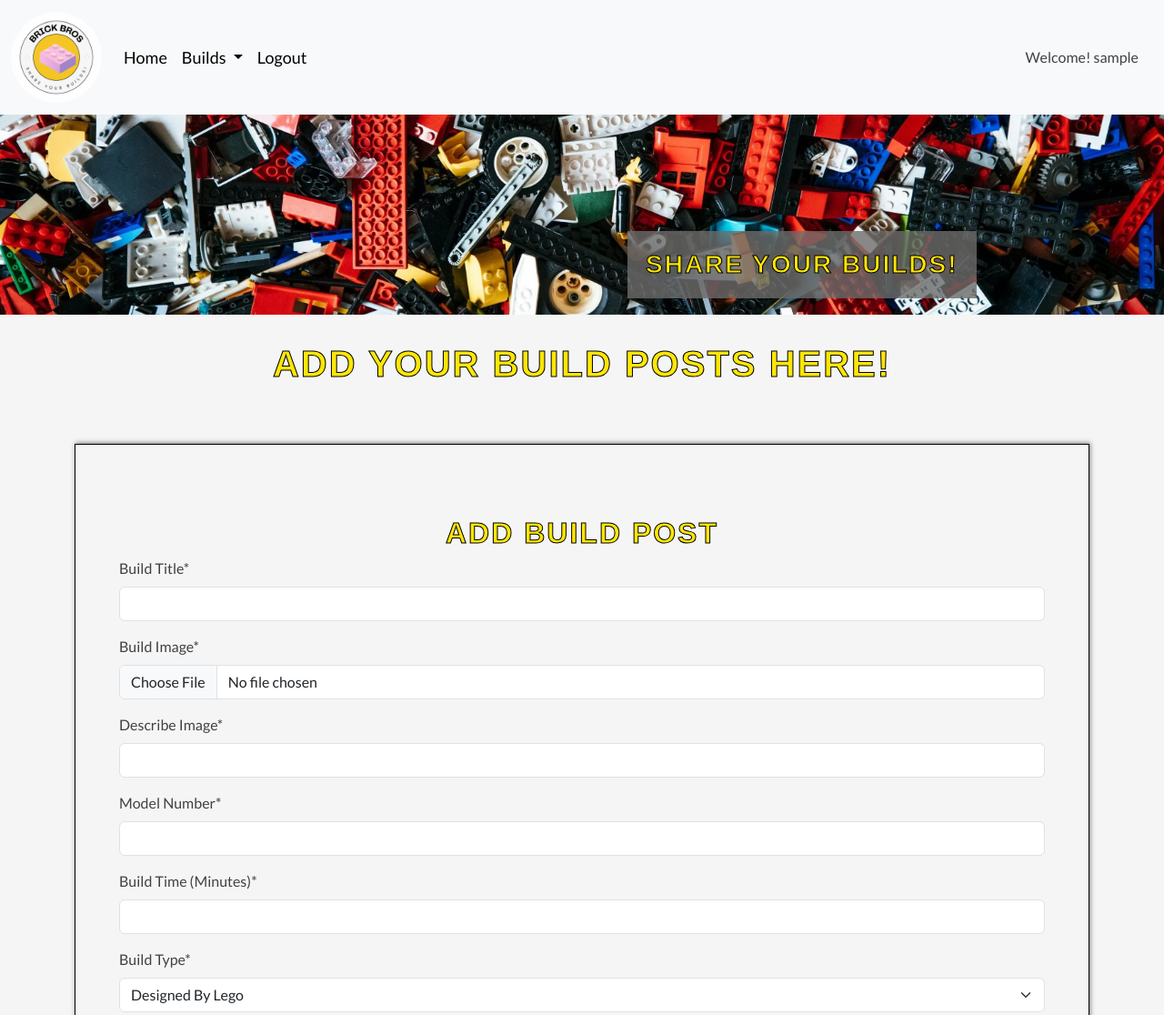
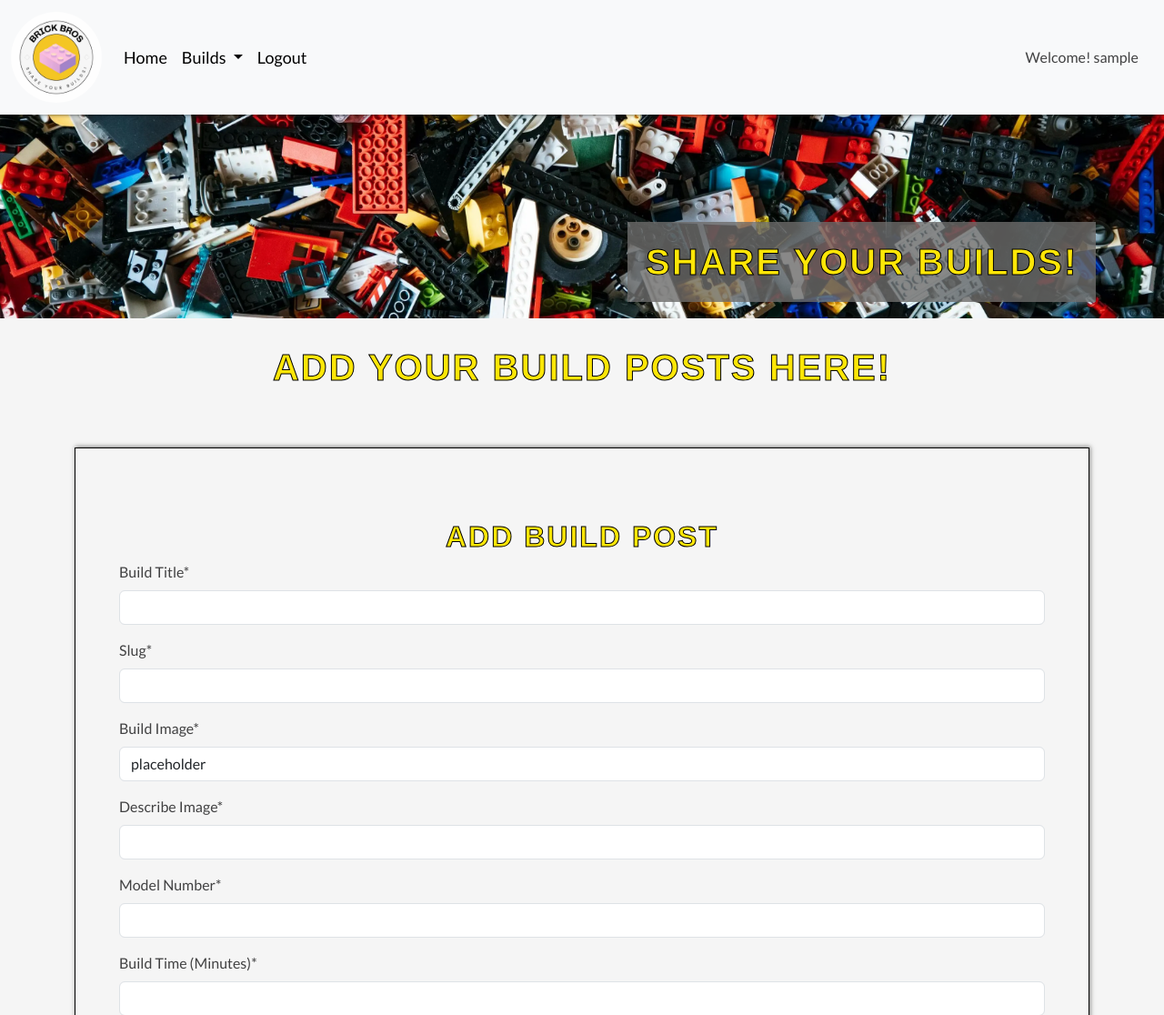
Before and after one commit to philtipping31/PP4---BrickBros, a Django app: page /builds/add/ in a window 1280 px wide. Shown: the top 1116 px of the page at 91% size. Run offline with Django 5.2, Linux system fonts and the light colour scheme; the visitor is signed in with stand-in values (Sample User, id 1); some libraries are stand-ins or nearby versions.

Commit message:
Allow posts to be added and then viewed on the builds page

```diff
--- a/brickbros/urls.py
+++ b/brickbros/urls.py
@@ -22,5 +22,5 @@
     path('admin/', admin.site.urls),
     path('summernote/', include('django_summernote.urls')),
     path('', include('home.urls')),
-    path('builds/', include('builds.urls'))
+    path('builds/', include('builds.urls'), name="builds.url"),
 ]
--- a/builds/forms.py
+++ b/builds/forms.py
@@ -8,9 +8,10 @@
     """
     class Meta:
         model = Build
-        fields = ['build_title', 'image', 'image_alt', 'set_number', 'build_time', 'build_type', 'difficulty_rating', 'content']
+        fields = ['build_title', 'slug', 'image', 'image_alt', 'set_number', 'build_time', 'build_type', 'difficulty_rating', 'content']
         labels = {
             'build_title': "Build Title",
+            'slug': "Slug",
             'image': "Build Image",
             'image_alt': "Describe Image",
             'set_number': "Model Number",
--- a/builds/models.py
+++ b/builds/models.py
@@ -1,6 +1,5 @@
 from django.db import models
 from django.contrib.auth.models import User
-from django_resized import ResizedImageField
 from cloudinary.models import CloudinaryField
 
 # Create your models here.
@@ -23,10 +22,7 @@
     user = models.ForeignKey(User, related_name='build_owner', on_delete=models.CASCADE)
     build_title = models.CharField(max_length=250, null=False, blank=False)
     slug = models.SlugField(max_length=250, unique=True)
-    image = ResizedImageField(
-        size=[400, None], quality=75, upload_to='builds/', force_format='WEBP',
-        blank=False, null=False
-    )
+    image = CloudinaryField('image', default='placeholder')
     image_alt = models.CharField(max_length=100, null=False, blank=False)
     set_number = models.IntegerField()
     build_time = models.DurationField()
--- a/builds/urls.py
+++ b/builds/urls.py
@@ -1,7 +1,8 @@
 from django.urls import path
-from .views import AddBuild
+from .views import AddBuild, Builds
 
 
 urlpatterns = [
     path("add/", AddBuild.as_view(), name="add_build"),
+    path('', Builds.as_view(), name="builds")
 ]
--- a/builds/views.py
+++ b/builds/views.py
@@ -1,4 +1,5 @@
-from django.views.generic import CreateView
+from django.views.generic import CreateView, ListView
+from django.views import generic
 
 from django.contrib.auth.mixins import LoginRequiredMixin
 
@@ -6,6 +7,15 @@
 from .forms import BuildForm
 
 # Create your views here.
+
+class Builds(generic.ListView):
+    """
+    View/Display all builds in one place.
+    """
+    queryset = Build.objects.all()
+    template_name = 'builds/builds.html'
+    context_object_name = 'buildlist'
+
 
 class AddBuild(LoginRequiredMixin, CreateView):
     """
--- a/static/css/style.css
+++ b/static/css/style.css
@@ -82,7 +82,7 @@
 /* Hero Image */
 
 #hero {
-    height: 220px;
+    height: 350px;
     width: 100%;
     background: url('/static/images/hero-image.webp') no-repeat left center/cover;
     position: relative;
@@ -97,7 +97,7 @@
     margin-left: 2px;
 }
 
-#hero-text h3 {
+#hero-text h1 {
     text-align: left;
     position: absolute;
     bottom: 0;
@@ -111,6 +111,7 @@
 .about {
     border-radius: 25px;
     margin-top: 20px;
+    margin-bottom: 10px;
     text-align: center;
     padding: 35px;
     background-color: #fee607;
@@ -136,6 +137,13 @@
     margin-top: 5%;
     margin-bottom: 5%;
 }
+
+/* Card */
+
+.lego-builds {
+    text-decoration: none;
+}
+
 
 
 /* Buttons */
--- a/templates/base.html
+++ b/templates/base.html
@@ -1,6 +1,7 @@
 {% load static %}
 
 {% url 'home' as home_url %}
+{% url 'builds' as builds_url %}
 {% url 'add_build' as add_build_url %}
 {% url 'account_login' as login_url %}
 {% url 'account_signup' as signup_url %}
@@ -32,12 +33,12 @@
     <link rel="icon" type="image/png" sizes="32x32" href="{% static 'favicon/favicon-32x32.png' %}">
     <link rel="icon" type="image/png" sizes="16x16" href="{% static 'favicon/favicon-16x16.png' %}">
 
-    <title>BrickBros - {% block title %}{% endblock %} </title>
+    <title>BrickBros</title>
 </head>
 
 <!-- Nav Bar -->
 <header>
-    <nav class="navbar navbar-expand-lg bg-body-tertiary">
+    <nav class="navbar fixed-top navbar-expand-lg bg-body-tertiary">
         <div class="container-fluid">
         <!-- Logo -->
           <a class="navbar-brand" href="{% url 'home' %}"><img src="{% static 'images/logo.webp' %}" alt="BrickBros Logo" class="logo"></a>
@@ -55,7 +56,7 @@
                   Builds
                 </a>
                 <ul class="dropdown-menu">
-                  <li><a class="dropdown-item " href="#">All Builds</a></li>
+                  <li><a class="dropdown-item {% if request.path == builds_url %}active{% endif %}" href="{% url 'builds' %}">All Builds</a></li>
                   <li><a class="dropdown-item {% if request.path == add_build_url %}active{% endif %}" href="{% url 'add_build' %}">Add Build</a></li>
                 </ul>
               </li>
@@ -88,9 +89,9 @@
       <section id="hero"
       aria-label="lego bricks and slogan 'Share your builds'">
       <div id="hero-text">
-          <h3 class="title">
+          <h1 class="title">
               Share your builds!
-          </h3>
+          </h1>
       </div>
   </section>
         {% block content %}
```
Also changed, not shown: builds/templates/builds/builds.html (+11 -6 lines), builds/migrations/0004_alter_build_image.py (added).
